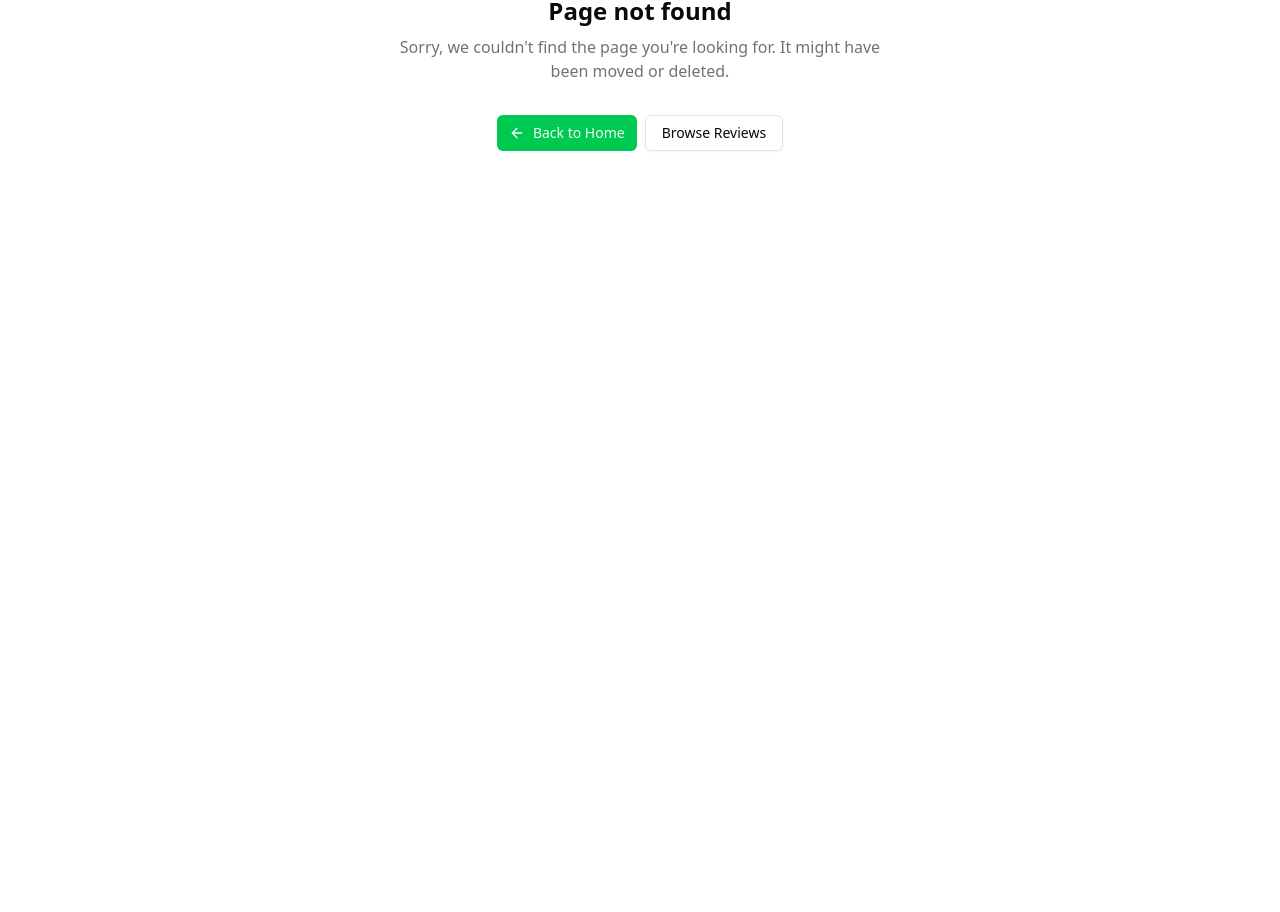
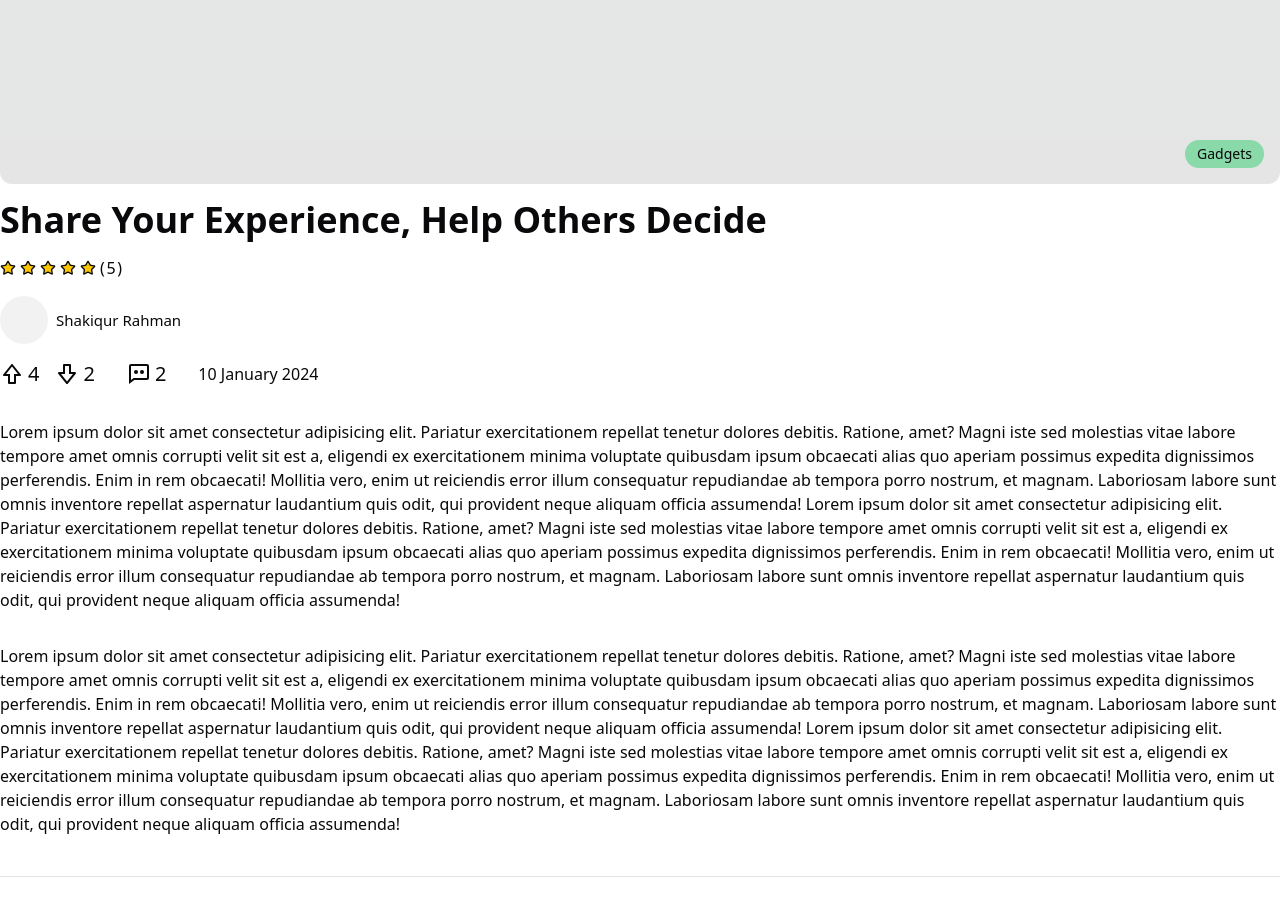
Before and after one commit to MdSaifulIslamRafsan/l2-a9-frontend, a Next.js app: page /reviews/1 in a window 1280 px wide. Before the commit this address had no page. Shown: the part 371-1283 px from the top of the page. Before the commit the page ends 800 px from the top, so only its background shows below. Built offline with nearby package versions, Linux system fonts and the light colour scheme.

Commit message:
review details page added

```diff
--- /dev/null
+++ b/src/app/(mainLayout)/reviews/[reviewId]/page.tsx
@@ -0,0 +1,89 @@
+import { Star } from "lucide-react";
+import { BiCommentDots, BiDownvote, BiUpvote } from "react-icons/bi";
+
+const ReviewDetailsPage = () => {
+  return (
+    <div className="container mx-auto my-10">
+      <div className="relative w-full bg-black/10 dark:bg-white/10 min-h-[450px] rounded-xl object-cover">
+        <p className="absolute bottom-4 right-4 bg-primary/40 inline-block px-3 py-1 rounded-[20px] text-sm">
+          Gadgets
+        </p>
+      </div>
+      <h2 className="text-2xl sm:text-4xl font-semibold mt-4">
+        Share Your Experience, Help Others Decide
+      </h2>
+      <div className="flex items-center gap-1 my-4">
+        {[...Array(5)].map((_, i) => (
+          <Star key={i} className="fill-yellow-400 size-4" />
+        ))}
+        <span className="tracking-widest"> (5)</span>
+      </div>
+
+      <div className="flex items-center gap-2 mt-3 mb-4">
+        <div className="size-12 rounded-full bg-black/5 dark:bg-white/10"></div>
+        <h2 className="text-[15px]">Shakiqur Rahman</h2>
+      </div>
+
+      <div className="flex  items-center gap-8 mb-8">
+        <div className="flex gap-4">
+          <span className="flex items-center gap-1 text-xl">
+            <BiUpvote className="text-2xl hover:fill-amber-400 duration-300 cursor-pointer" />{" "}
+            4
+          </span>
+          <span className="flex items-center gap-1 text-xl">
+            <BiDownvote className="text-2xl hover:fill-amber-400 duration-300 cursor-pointer" />{" "}
+            2
+          </span>
+        </div>
+        <span className="flex items-center gap-1 text-xl">
+          <BiCommentDots className="text-2xl hover:fill-amber-400 duration-300 cursor-pointer" />{" "}
+          2
+        </span>
+        <p className="text-base">10 January 2024</p>
+      </div>
+
+      <p className="mb-8">
+        Lorem ipsum dolor sit amet consectetur adipisicing elit. Pariatur
+        exercitationem repellat tenetur dolores debitis. Ratione, amet? Magni
+        iste sed molestias vitae labore tempore amet omnis corrupti velit sit
+        est a, eligendi ex exercitationem minima voluptate quibusdam ipsum
+        obcaecati alias quo aperiam possimus expedita dignissimos perferendis.
+        Enim in rem obcaecati! Mollitia vero, enim ut reiciendis error illum
+        consequatur repudiandae ab tempora porro nostrum, et magnam. Laboriosam
+        labore sunt omnis inventore repellat aspernatur laudantium quis odit,
+        qui provident neque aliquam officia assumenda! Lorem ipsum dolor sit
+        amet consectetur adipisicing elit. Pariatur exercitationem repellat
+        tenetur dolores debitis. Ratione, amet? Magni iste sed molestias vitae
+        labore tempore amet omnis corrupti velit sit est a, eligendi ex
+        exercitationem minima voluptate quibusdam ipsum obcaecati alias quo
+        aperiam possimus expedita dignissimos perferendis. Enim in rem
+        obcaecati! Mollitia vero, enim ut reiciendis error illum consequatur
+        repudiandae ab tempora porro nostrum, et magnam. Laboriosam labore sunt
+        omnis inventore repellat aspernatur laudantium quis odit, qui provident
+        neque aliquam officia assumenda!
+      </p>
+      <p>
+        Lorem ipsum dolor sit amet consectetur adipisicing elit. Pariatur
+        exercitationem repellat tenetur dolores debitis. Ratione, amet? Magni
+        iste sed molestias vitae labore tempore amet omnis corrupti velit sit
+        est a, eligendi ex exercitationem minima voluptate quibusdam ipsum
+        obcaecati alias quo aperiam possimus expedita dignissimos perferendis.
+        Enim in rem obcaecati! Mollitia vero, enim ut reiciendis error illum
+        consequatur repudiandae ab tempora porro nostrum, et magnam. Laboriosam
+        labore sunt omnis inventore repellat aspernatur laudantium quis odit,
+        qui provident neque aliquam officia assumenda! Lorem ipsum dolor sit
+        amet consectetur adipisicing elit. Pariatur exercitationem repellat
+        tenetur dolores debitis. Ratione, amet? Magni iste sed molestias vitae
+        labore tempore amet omnis corrupti velit sit est a, eligendi ex
+        exercitationem minima voluptate quibusdam ipsum obcaecati alias quo
+        aperiam possimus expedita dignissimos perferendis. Enim in rem
+        obcaecati! Mollitia vero, enim ut reiciendis error illum consequatur
+        repudiandae ab tempora porro nostrum, et magnam. Laboriosam labore sunt
+        omnis inventore repellat aspernatur laudantium quis odit, qui provident
+        neque aliquam officia assumenda!
+      </p>
+    </div>
+  );
+};
+
+export default ReviewDetailsPage;
--- a/src/components/Review/ReviewCard.tsx
+++ b/src/components/Review/ReviewCard.tsx
@@ -1,9 +1,10 @@
 import { Star } from "lucide-react";
+import Link from "next/link";
 import { BiDownvote, BiUpvote } from "react-icons/bi";
 
 const ReviewCard = () => {
   return (
-    <div className="p-8 bg-black/5 dark:bg-white/10 rounded-xl">
+    <Link href={"/reviews/:id"} className="p-8 bg-black/5 dark:bg-white/10 rounded-xl">
       <div className="w-full bg-black/5 dark:bg-white/5 min-h-[200px] rounded-tl-xl rounded-tr-xl relative">
         <p className="absolute bottom-2 right-2 bg-primary/40 inline-block px-3 py-1 rounded-[20px] text-xs">
           Gadgets
@@ -33,9 +34,9 @@ const ReviewCard = () => {
 
       <div className="flex items-center gap-2 mt-3">
         <div className="size-10 rounded-full bg-black/5 dark:bg-white/10"></div>
-        <h2 className="text-sm font-semibold">Shakiqur Rahman</h2>
+        <h2 className="text-sm">Shakiqur Rahman</h2>
       </div>
-    </div>
+    </Link>
   );
 };
 
--- a/src/components/Review/ReviewHeader.tsx
+++ b/src/components/Review/ReviewHeader.tsx
@@ -21,11 +21,17 @@ const ReviewHeader = () => {
         <select
           name="sortBy"
           id="sortBy"
-          className="bg-white/10  py-2.5 px-5 border"
+          className="bg-white/10  py-2.5 px-5 border outline-none"
         >
-          <option value="newest">Newest</option>
-          <option value="oldest">Oldest</option>
-          <option value="mostPopular">Most Popular</option>
+          <option className="dark:bg-black/80" value="newest">
+            Newest
+          </option>
+          <option className="dark:bg-black/80" value="oldest">
+            Oldest
+          </option>
+          <option className="dark:bg-black/80" value="mostPopular">
+            Most Popular
+          </option>
         </select>
       </div>
     </div>
```
